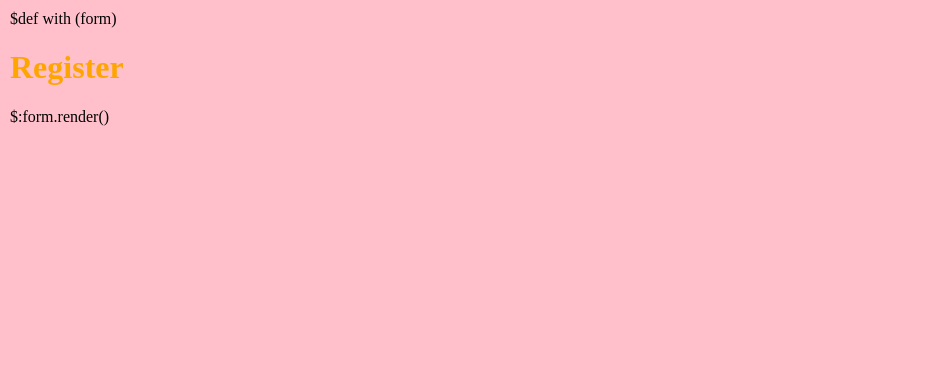
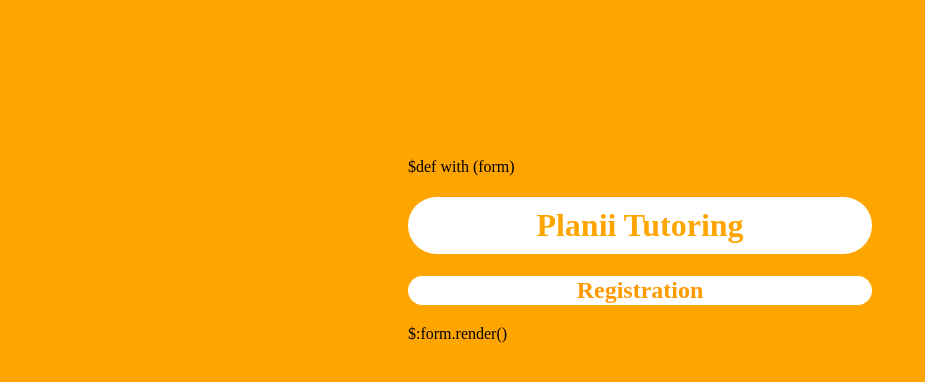
Before and after one commit to melissah14/hacktxwebapp, a Python web app: template templates/regForm.html in a window 1280 px wide. Shown: the top 382 px of the page, without its empty margins (0-925 px from the left). Run offline with Jinja, Linux system fonts and the light colour scheme; the template is opened without the code that fills it, so the values that code supplies are empty.

Commit message:
Irfan is lame

```diff
--- a/templates/regForm.html
+++ b/templates/regForm.html
@@ -1,8 +1,10 @@
 $def with (form)
 <html>
+<script src="/static/jquery-1.11.3.min.js" type="text/javascript"></script>
+<div>
+	<h1>Planii Tutoring</h1>
+	<h2>Registration</h2>
 <body>
-<div>
-	<h1>Register</h1>
 	<form method="Register">
 		$:form.render()
 	</form>
@@ -10,13 +12,28 @@
 </body>
 <html>
 <style>
+h2{
+	color:#ff9900;
+	background-color: white;
+	padding: 1px 10px;
+	border-radius: 100px;
+	text-align: center;
+	}
 h1 {
 	color: orange;
+	background-color: white;
+	padding: 10px 10px;
+	border-radius: 100px;
+	text-align: center;
 }
 
 body {
-	background-color: pink;
-	margin: auto;
-	padding: 10px;
+	background-color: orange;
+	padding: 150px 400px 0px 400px
 }
 </style>
+	<script>
+		$$(document).ready(function() {
+			});
+		});
+</script>
```
Also changed, not shown: app.py (+4 -4 lines).
